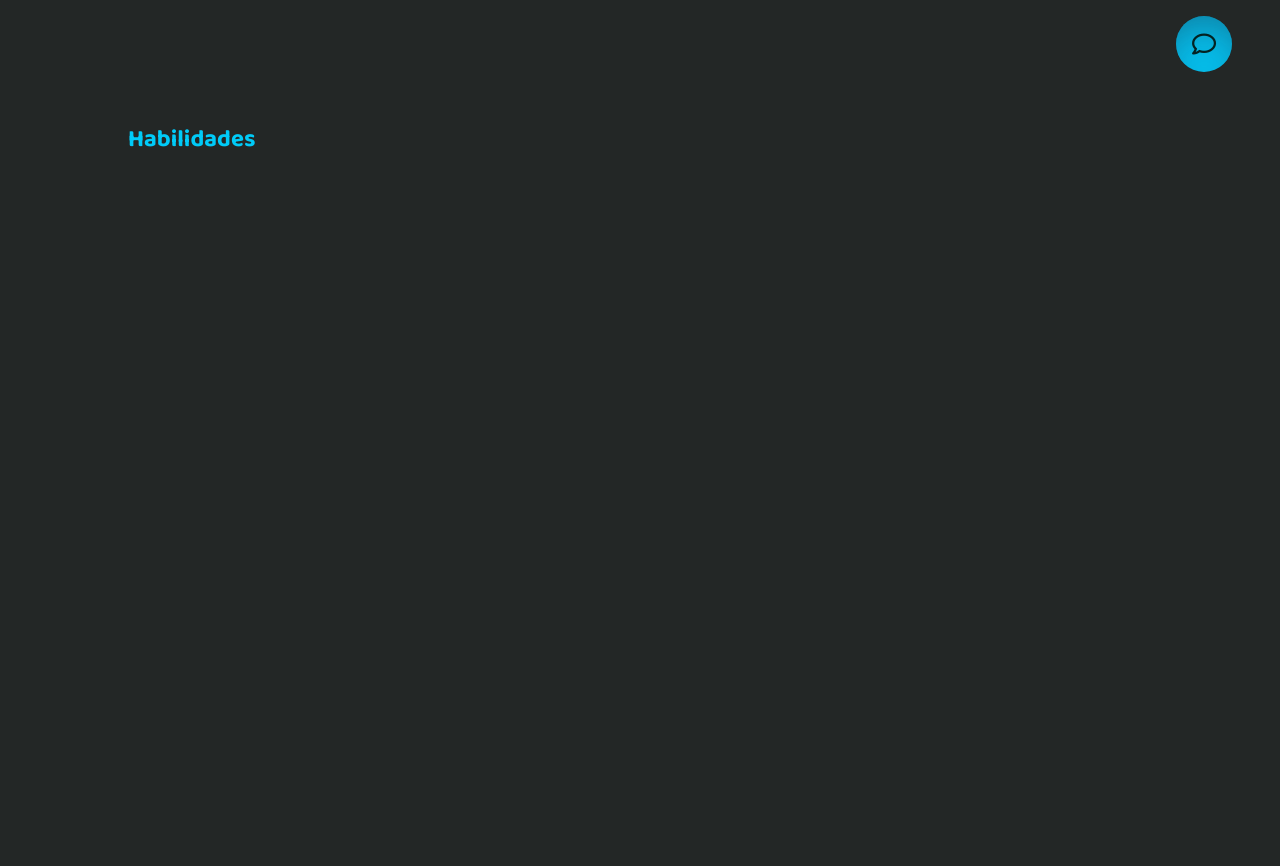
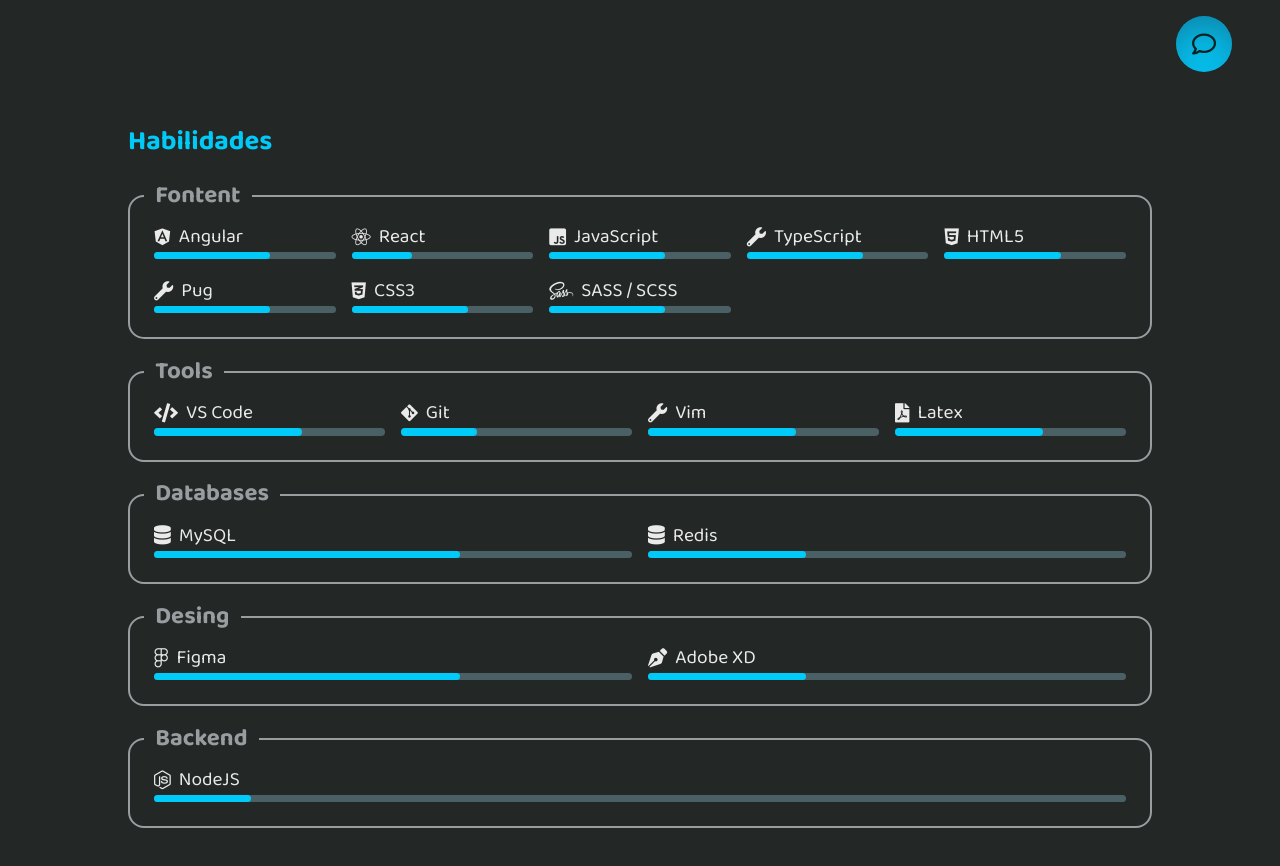
Before and after one commit to A14Narriaga/A14Narriaga.github.io, an Angular app: page / in a window 1280 px wide. Shown: the part 680-1546 px from the top of the page. Built offline with nearby package versions, Linux system fonts and the light colour scheme; a web font is replaced by a local one.

Commit message:
✨ Skills

```diff
--- a/src/app/containers/components/navbar/navbar.component.scss
+++ b/src/app/containers/components/navbar/navbar.component.scss
@@ -11,6 +11,7 @@
   position: fixed;
   width: 100%;
   padding: 1rem;
+  z-index: 100;
   nav {
     max-width: 1024px;
     margin: 0 auto;
@@ -80,7 +81,7 @@
 @media (max-width: 680px) {
   .mobile-nav-toggle {
     display: block;
-    position: absolute;
+    position: fixed;
     background-color: transparent;
     width: 1.6rem;
     aspect-ratio: 1;
--- a/src/app/containers/components/skill/skill.component.html
+++ b/src/app/containers/components/skill/skill.component.html
@@ -1,9 +1,9 @@
 <section class="skill">
   <div class="name">
-    <i class="fab fa-angular"></i>
-    <p>Angular</p>
+    <i [class]="icon"></i>
+    <p>{{ name }}</p>
   </div>
   <div class="progress-bar">
-    <div style="--val: 50"></div>
+    <div style="--val: {{ level }}"></div>
   </div>
 </section>
--- a/src/app/containers/components/skill/skill.component.scss
+++ b/src/app/containers/components/skill/skill.component.scss
@@ -1,15 +1,13 @@
 .skill {
-  padding: 3rem;
-  width: 14rem;
   .name {
     display: flex;
     align-items: center;
     gap: 0.5rem;
-    font-size: 1.4rem;
+    font-size: 1.2rem;
   }
   .progress-bar {
     width: 100%;
-    background-color: var(--card-color);
+    background-color: #4B6065;
     border-radius: 10rem;
     display: flex;
     align-items: center;
@@ -17,8 +15,7 @@
       background-color: var(--primary-color);
       width: 100%;
       max-width: calc(var(--val) * 1%);
-      height: 0.3rem;
-      margin: 0.1rem;
+      height: 0.45rem;
       border-radius: 10rem;
     }
   }
--- a/src/app/containers/components/skill/skill.component.ts
+++ b/src/app/containers/components/skill/skill.component.ts
@@ -1,15 +1,15 @@
-import { Component, OnInit } from '@angular/core';
+import { Component, Input } from '@angular/core';
 
 @Component({
   selector: 'app-skill',
   templateUrl: './skill.component.html',
   styleUrls: ['./skill.component.scss']
 })
-export class SkillComponent implements OnInit {
 
-  constructor() { }
+export class SkillComponent {
 
-  ngOnInit(): void {
-  }
+  @Input() name: string = "name";
+  @Input() level: number = 10;
+  @Input() icon: string = "fas fa-smile-beam";
 
 }
--- a/src/app/containers/pages/home/home.component.html
+++ b/src/app/containers/pages/home/home.component.html
@@ -1,6 +1,6 @@
 <app-loader *ngIf="loading"></app-loader>
 <app-navbar [_isDark]="themeDark"></app-navbar>
-<section class="about">
+<section class="about responsive">
   <div class="info">
     <div>
       <p>Hola, mi nombre es</p>
@@ -9,8 +9,20 @@
     <p #textP></p>
   </div>
 </section>
-<section class="skills">
+<section class="skills responsive">
   <h1>Habilidades</h1>
-  <section></section>
+  <div class="s-cards">
+    <section class="s-card" *ngFor="let skill of skills">
+      <h2>{{ skill.section }}</h2>
+      <div>
+        <app-skill
+          *ngFor="let item of skill.content"
+          [name]="item.name"
+          [level]="item.level"
+          [icon]="item.icon"
+        ></app-skill>
+      </div>
+    </section>
+  </div>
 </section>
 <app-bot></app-bot>
--- a/src/app/containers/pages/home/home.component.scss
+++ b/src/app/containers/pages/home/home.component.scss
@@ -38,17 +38,43 @@
   margin: 0 auto;
   h1 {
     color: var(--primary-color);
+    font-size: 1.7rem;
+  }
+  .s-cards {
+    .s-card {
+      padding: 2rem 0rem 0rem 0rem;
+      border-radius: 0.3rem;
+      position: relative;
+      h2 {
+        background-color: var(--background-color);
+        width: max-content;
+        line-height: 1;
+        padding: 0.3rem 0.7rem;
+        position: absolute;
+        top: 1rem;
+        left: 1rem;
+        color: var(--sub-text-color);
+      }
+      div {
+        display: grid;
+        grid-template-columns: repeat(auto-fit, minmax(150px, 1fr));
+        gap: 1rem;
+        border: 2px solid var(--sub-text-color);
+        border-radius: 1rem;
+        padding: 1.5rem;
+      }
+    }
   }
 }
 
 @media (max-width: 1024px) {
-  section {
+  .responsive {
     padding: 2rem;
   }
 }
 
 @media (max-width: 650px) {
-  section .info div h1 {
+  .about .info div h1 {
     font-size: 2.7rem;
   }
 }
--- a/src/app/containers/pages/home/home.component.ts
+++ b/src/app/containers/pages/home/home.component.ts
@@ -13,6 +13,50 @@
   loading = true;
   themeDark: any;
   about = "Ingeniero en sistemas computacionales, especializado en construir y ocasionalmente diseñar excepcionales experiencias digitales. Buscando crear la mejor versión de mí, amante de aprender, compartir conocimiento y dejar huella.";
+  skills = [
+    {
+      section: "Fontent",
+      content: [
+        { name: "Angular", level: 64, icon: "fab fa-angular" },
+        { name: "React", level: 33, icon: "fab fa-react" },
+        { name: "JavaScript", level: 64, icon: "fab fa-js-square" },
+        { name: "TypeScript", level: 64, icon: "fas fa-wrench" },
+        { name: "HTML5", level: 64, icon: "fab fa-html5" },
+        { name: "Pug", level: 64, icon: "fas fa-wrench" },
+        { name: "CSS3", level: 64, icon: "fab fa-css3-alt" },
+        { name: "SASS / SCSS", level: 64, icon: "fab fa-sass" }
+      ]
+    },
+    {
+      section: "Tools",
+      content: [
+        { name: "VS Code", level: 64, icon: "fas fa-code" },
+        { name: "Git", level: 33, icon: "fab fa-git-alt" },
+        { name: "Vim", level: 64, icon: "fas fa-wrench" },
+        { name: "Latex", level: 64, icon: "fas fa-file-pdf" }
+      ]
+    },
+    {
+      section: "Databases",
+      content: [
+        { name: "MySQL", level: 64, icon: "fas fa-database" },
+        { name: "Redis", level: 33, icon: "fas fa-database" }
+      ]
+    },
+    {
+      section: "Desing",
+      content: [
+        { name: "Figma", level: 64, icon: "fab fa-figma" },
+        { name: "Adobe XD", level: 33, icon: "fas fa-pen-nib" }
+      ]
+    },
+    {
+      section: "Backend",
+      content: [
+        { name: "NodeJS", level: 10, icon: "fab fa-node-js" }
+      ]
+    }
+  ]
 
   constructor() { }
 
```
